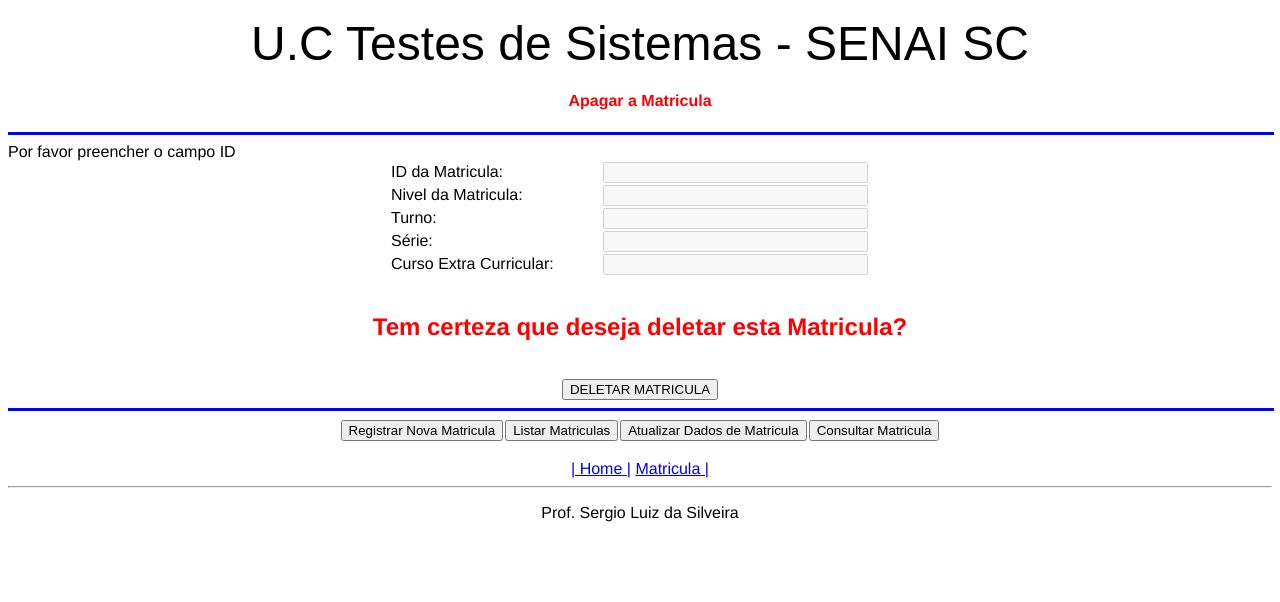
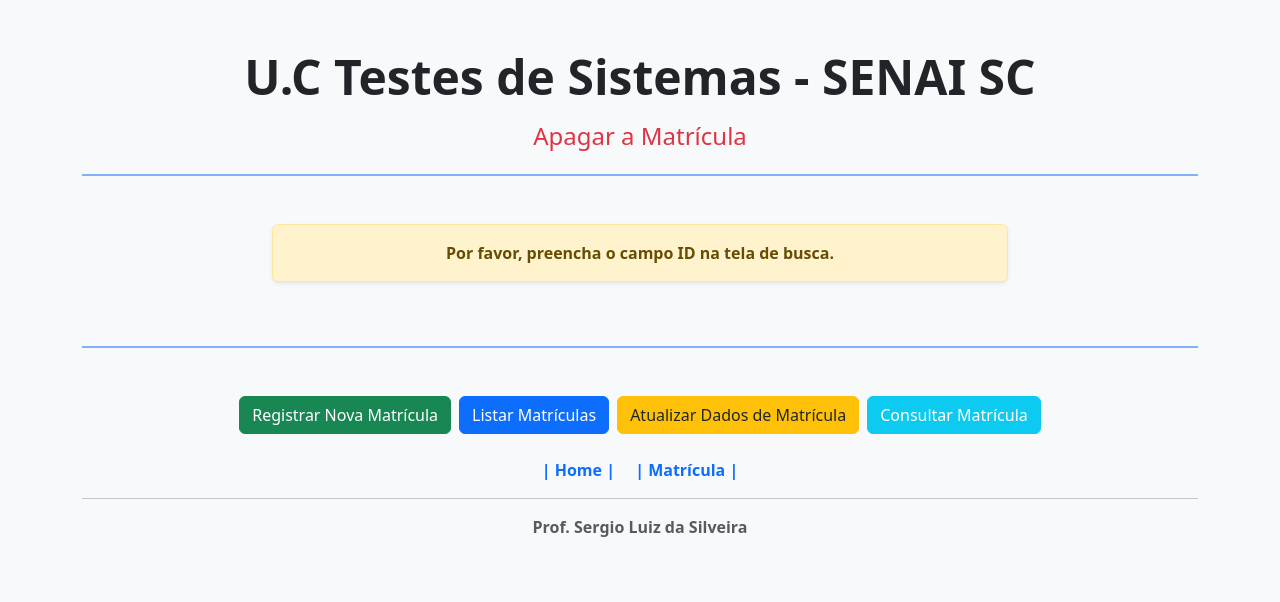
Before and after one commit to lucasvfurtado-dot/Testes_Lucas, a PHP site: page /formApagarMatricula.php in a window 1280 px wide. Shown: the top 602 px of the page. Run offline with PHP 8.4, Linux system fonts and the light colour scheme; data that the repository does not hold is empty.

Commit message:
Update formApagarMatricula.php
FormApagarMatricula foi atualizada com o bootstrap

```diff
--- a/ParaAlunosTesteSistemas_Escola-main/CRUD_MATRICULA/formApagarMatricula.php
+++ b/ParaAlunosTesteSistemas_Escola-main/CRUD_MATRICULA/formApagarMatricula.php
@@ -1,121 +1,142 @@
 <!DOCTYPE html>
-<html lang="en">
+<html lang="pt-br">
 <head>
     <meta charset="UTF-8">
     <meta name="viewport" content="width=device-width, initial-scale=1.0">
-    <title>Apagar</title>
+    <title>Apagar Matrícula</title>
+
+    <link href="https://cdn.jsdelivr.net/npm/bootstrap@5.3.3/dist/css/bootstrap.min.css" rel="stylesheet">
 </head>
-<body style="font-family: helvetica;">
-        <p align="center">
-            <font size="7" face="Arial">U.C Testes de Sistemas - SENAI SC</font>
-        </p>
-    <h4>
-        <font color="red">
-            <center>Apagar a Matricula</center>
-        </font>
-    </h4>
+<body class="bg-light">
 
-    <hr width="100%" align="center" size="3" color="blue">
+    <div class="container py-5">
+
+        <header class="text-center mb-4">
+            <h1 class="display-5 fw-bold text-dark">U.C Testes de Sistemas - SENAI SC</h1>
+            <h2 class="h4 text-danger mt-3">Apagar a Matrícula</h2>
+        </header>
+
+        <hr class="border-primary border-2 opacity-50 mb-5">
+
+        <div class="row justify-content-center mb-5">
+            <div class="col-lg-8">
 
                 <?php
+                $id_encontrado = false;
+                $ID_banco = ""; $nivel = ""; $turno = ""; $serie = ""; $cursoExtra = "";
+
                 if(empty($_POST["ID"])){
-        echo "Por favor preencher o campo ID";
+                    echo '<div class="alert alert-warning text-center shadow-sm fw-semibold" role="alert">Por favor, preencha o campo ID na tela de busca.</div>';
                 } else {
-        $ID = $_POST["ID"];
+                    $ID_post = $_POST["ID"];
                     $conexao = new mysqli("127.0.0.1","root","","sistemaescola");
+
                     if($conexao->connect_errno){
-            $erro = "Ocorreu um erro na conexão com o banco de dados.";
-            exit;
-        }
+                        echo '<div class="alert alert-danger text-center shadow-sm fw-semibold" role="alert">Ocorreu um erro na conexão com o banco de dados.</div>';
+                    } else {
                         $conexao->set_charset("utf8");
 
-        $sql = "SELECT * FROM matricula WHERE id='$ID'";
-        echo $sql."<hr>";
+                        $sql = "SELECT * FROM matricula WHERE id='$ID_post'";
+                        echo '<div class="alert alert-secondary text-center font-monospace shadow-sm" role="alert"><strong>Query:</strong> ' . $sql . '</div>';
 
                         $result = $conexao->query($sql);
 
                         if($result){
-            if($result->num_rows>0){
+                            if($result->num_rows > 0){
+                                $id_encontrado = true;
                                 while($linha = $result->fetch_assoc()){
-                    $ID = $linha["id"];
+                                    $ID_banco = $linha["id"];
                                     $nivel = $linha["nivel"];
                                     $turno = $linha["turno"];
                                     $serie = $linha["serie"];
-                    $cursoExtra =  $linha["cursoExtra"];
+                                    $cursoExtra = $linha["cursoExtra"];
                                 }
                             } else {
-                echo "ID não encontrado.<br><br>";
+                                echo '<div class="alert alert-danger text-center shadow-sm fw-bold" role="alert">ID não encontrado no banco de dados.</div>';
                             }
                         } else {
-            echo "Erro em ".$sql."<br>".$conexao->error;
+                            echo '<div class="alert alert-danger text-center shadow-sm fw-bold" role="alert">Erro na execução da Query: ' . $conexao->error . '</div>';
                         }
                         $conexao->close();
                     }
+                }
                 ?>
-<br>
 
-<form method="POST" action="apagaMatricula.php" align="center">
-            <table width="500" border="0" cellspacing="0" cellspading="0" align="center">
-                <input type="hidden" name="ID" value="<?=$ID?>">
-                <tr>
-                    <td align="left">ID da Matricula:</td>
-                    <td><input type="text" size="30" name="ID" value="<?=$ID?>" disabled></td>
-                </tr>
-                <tr>
-                    <td align="left">Nivel da Matricula:</td>
-                    <td><input type="text" size="30" name="nivel"  maxlength="10" value="<?=$nivel?>" disabled ></td>
-                </tr>
-                <tr>
-                    <td align="left">Turno:</td>
-                    <td><input type="text" size="30" name="turno" value="<?=$turno?>" disabled></td>
-                </tr>
-                <tr>
-                    <td align="left">Série:</td>
-                    <td><input type="text" size="30" name="serie" value="<?=$serie?>" disabled></td>
-                </tr>
-                <tr>
-                    <td align="left">Curso Extra Curricular:</td>
-                    <td><input type="text" size="30" name="cursoExtra" maxlength="20" value="<?=$cursoExtra?>" disabled></td>
-                </tr>
-            </table><br>
-            <center>
-                <h2 style="color:red;">Tem certeza que deseja deletar esta Matricula?</h2> <br>
-                <input type="submit" value="DELETAR MATRICULA">
-            </center>
+                <?php if ($id_encontrado): ?>
+                <div class="card shadow border-0 border-danger border-top border-4 mt-4">
+                    <div class="card-header bg-white text-center pt-4 pb-2 border-0">
+                        <h4 class="mb-0 fw-bold text-danger">Confirmação de Exclusão</h4>
+                        <p class="text-muted mt-2">Verifique os dados abaixo antes de prosseguir.</p>
+                    </div>
+                    <div class="card-body p-4 p-md-5 pt-0">
+
+                        <form method="POST" action="apagaMatricula.php">
+                            <input type="hidden" name="ID" value="<?=$ID_banco?>">
+
+                            <div class="row g-3 mb-4">
+                                <div class="col-md-4">
+                                    <label class="form-label fw-bold text-secondary">ID da Matrícula:</label>
+                                    <input type="text" class="form-control bg-light" value="<?=$ID_banco?>" disabled>
+                                </div>
+                                <div class="col-md-8">
+                                    <label class="form-label fw-bold text-secondary">Nível da Matrícula:</label>
+                                    <input type="text" class="form-control bg-light" value="<?=$nivel?>" disabled>
+                                </div>
+                                <div class="col-md-4">
+                                    <label class="form-label fw-bold text-secondary">Turno:</label>
+                                    <input type="text" class="form-control bg-light" value="<?=$turno?>" disabled>
+                                </div>
+                                <div class="col-md-4">
+                                    <label class="form-label fw-bold text-secondary">Série:</label>
+                                    <input type="text" class="form-control bg-light" value="<?=$serie?>" disabled>
+                                </div>
+                                <div class="col-md-4">
+                                    <label class="form-label fw-bold text-secondary">Curso Extra:</label>
+                                    <input type="text" class="form-control bg-light" value="<?=$cursoExtra?>" disabled>
+                                </div>
+                            </div>
+
+                            <div class="text-center mt-5">
+                                <h5 class="fw-bold text-danger mb-4">Tem certeza que deseja deletar esta Matrícula? Essa ação não pode ser desfeita.</h5>
+                                <button type="submit" class="btn btn-danger btn-lg px-5 fw-bold shadow-sm">DELETAR MATRÍCULA</button>
+                            </div>
                         </form>
 
+                    </div>
+                </div>
+                <?php endif; ?>
 
-<hr width="100%" align="center" size="3" color="blue">
-        <table width="400" border="0" cellspacing="0" cellspading="0" align="center">
-            <tr>
-            <td>
+            </div>
+        </div>
+
+        <hr class="border-primary border-2 opacity-50 my-5">
+
+        <div class="d-flex flex-wrap justify-content-center gap-2 mb-4">
             <form method="POST" action="formMatricula.php">
-                        <center><input type="submit" value="Registrar Nova Matricula"></center>
+                <button type="submit" class="btn btn-success">Registrar Nova Matrícula</button>
             </form>
-                </td>
-                <td>
             <form method="POST" action="listarMatricula.php">
-                        <center><input type="submit" value="Listar Matriculas"></center>
+                <button type="submit" class="btn btn-primary">Listar Matrículas</button>
             </form>
-                </td>
-                <td>
             <form method="POST" action="atualizarMatricula.php">
-                        <center><input type="submit" value="Atualizar Dados de Matricula"></center>
+                <button type="submit" class="btn btn-warning text-dark">Atualizar Dados de Matrícula</button>
             </form>
-                </td>
-                <td>
             <form method="POST" action="procurarMatricula.php">
-                        <center><input type="submit" value="Consultar Matricula"></center>
+                <button type="submit" class="btn btn-info text-white">Consultar Matrícula</button>
             </form>
-                </td>
-            </tr>
-        </table><br>
-        <nav align="center">
-            <a href="index.php">| Home |</a>
-            <a href="formMatricula.php"> Matricula |</a>
+        </div>
+
+        <nav class="text-center mb-3">
+            <a href="../CRUD_ALUNO/index.php" class="text-decoration-none mx-2 fw-semibold">| Home |</a>
+            <a href="formMatricula.php" class="text-decoration-none mx-2 fw-semibold">| Matrícula |</a>
         </nav>
 
         <hr>
-    <p align="center">Prof. Sergio Luiz da Silveira</p>
+
+        <p class="text-center text-muted fw-semibold">Prof. Sergio Luiz da Silveira</p>
+
+    </div>
+
+    <script src="https://cdn.jsdelivr.net/npm/bootstrap@5.3.3/dist/js/bootstrap.bundle.min.js"></script>
 </body>
 </html>
```
Lines whose indentation alone changed are shown as unchanged.
